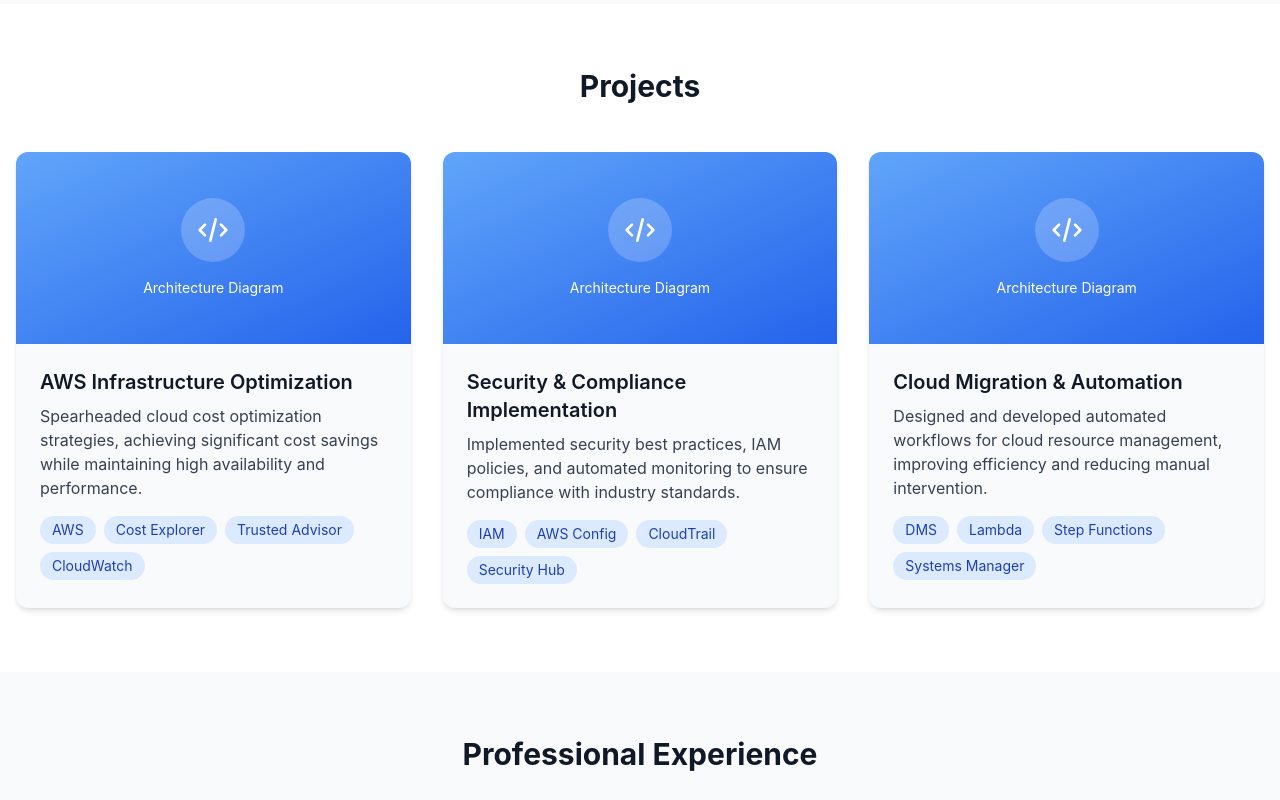
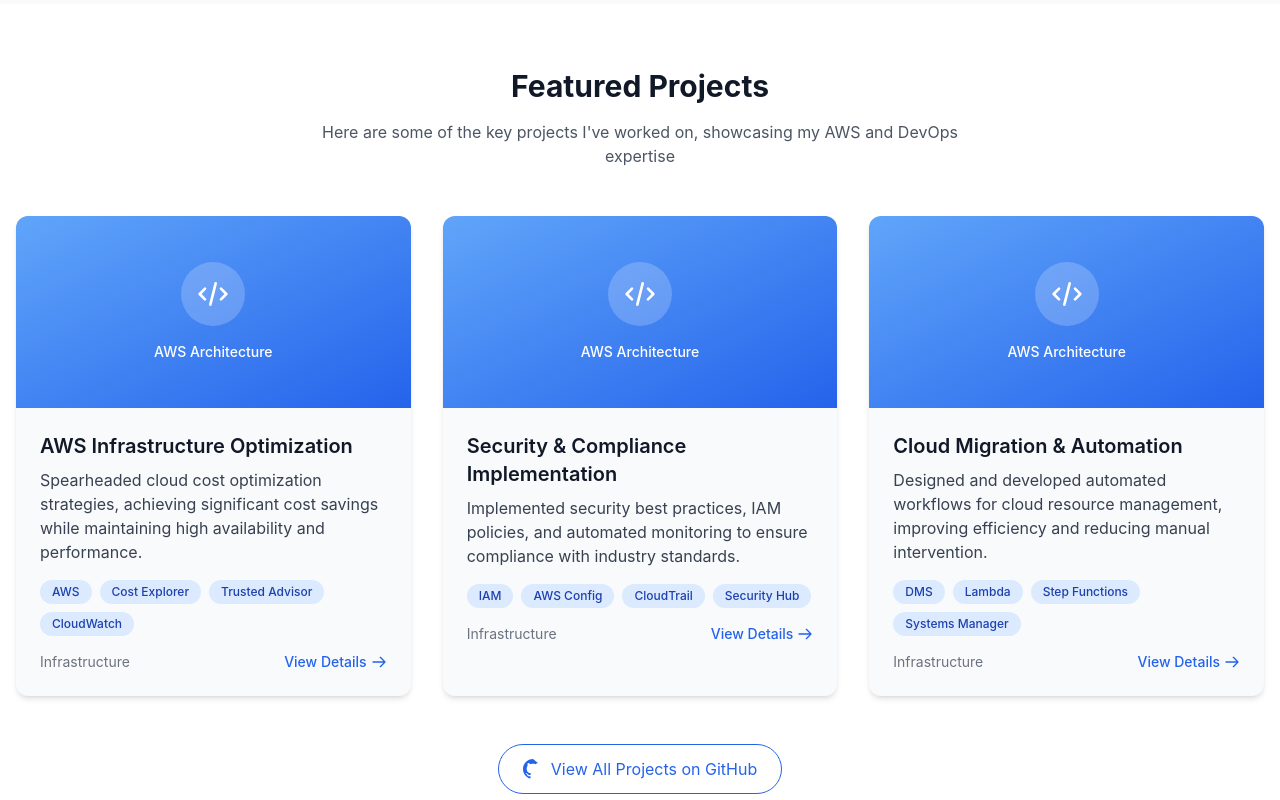
Before and after one commit to JitheeshJames/my_portfolio, a React (Vite) app: page / in a window 1280 px wide. Shown: the part 1460-2260 px from the top of the page. Built offline with nearby package versions, Linux system fonts and the light colour scheme.

Commit message:
Update Projects.jsx

```diff
--- a/src/components/Projects.jsx
+++ b/src/components/Projects.jsx
@@ -1,3 +1,4 @@
+// Enhanced Projects.jsx
 import { motion } from 'framer-motion'
 
 const Projects = ({ data }) => {
@@ -5,51 +6,80 @@
     <section id="projects" className="py-16 bg-white">
       <div className="container mx-auto px-4">
         <motion.h2
-          className="text-3xl font-bold text-center text-gray-900 mb-12"
+          className="text-3xl font-bold text-center text-gray-900 mb-4"
           initial={{ opacity: 0, y: 20 }}
           whileInView={{ opacity: 1, y: 0 }}
           viewport={{ once: true }}
           transition={{ duration: 0.5 }}
         >
-          Projects
+          Featured Projects
         </motion.h2>
+        <p className="text-center text-gray-600 max-w-2xl mx-auto mb-12">
+          Here are some of the key projects I've worked on, showcasing my AWS and DevOps expertise
+        </p>
 
         <div className="grid grid-cols-1 md:grid-cols-2 lg:grid-cols-3 gap-8">
           {data.map((project, index) => (
             <motion.div
               key={index}
-              className="bg-gray-50 rounded-xl overflow-hidden shadow-md card-hover"
+              className="bg-gray-50 rounded-xl overflow-hidden shadow-md card-hover group"
               initial={{ opacity: 0, y: 20 }}
               whileInView={{ opacity: 1, y: 0 }}
               viewport={{ once: true }}
               transition={{ duration: 0.5, delay: index * 0.1 }}
             >
-              <div className="h-48 bg-gradient-to-br from-blue-400 to-blue-600 flex items-center justify-center">
-                <div className="text-white text-center p-4">
-                  <div className="w-16 h-16 mx-auto mb-4 bg-white bg-opacity-20 rounded-full flex items-center justify-center">
-                    <svg xmlns="http://www.w3.org/2000/svg" className="h-8 w-8" fill="none" viewBox="0 0 24 24" stroke="currentColor">
-                      <path strokeLinecap="round" strokeLinejoin="round" strokeWidth={2} d="M10 20l4-16m4 4l4 4-4 4M6 16l-4-4 4-4" />
-                    </svg>
+              <div className="h-48 relative overflow-hidden">
+                <div className="w-full h-full bg-gradient-to-br from-blue-400 to-blue-600 flex items-center justify-center">
+                  <div className="text-white text-center p-4">
+                    <div className="w-16 h-16 mx-auto mb-4 bg-white bg-opacity-20 rounded-full flex items-center justify-center group-hover:scale-110 transition-transform">
+                      <svg xmlns="http://www.w3.org/2000/svg" className="h-8 w-8" fill="none" viewBox="0 0 24 24" stroke="currentColor">
+                        <path strokeLinecap="round" strokeLinejoin="round" strokeWidth={2} d="M10 20l4-16m4 4l4 4-4 4M6 16l-4-4 4-4" />
+                      </svg>
+                    </div>
+                    <p className="text-sm font-medium">AWS Architecture</p>
                   </div>
-                  <p className="text-sm">Architecture Diagram</p>
                 </div>
               </div>
               <div className="p-6">
                 <h3 className="text-xl font-semibold text-gray-900 mb-2">{project.title}</h3>
                 <p className="text-gray-700 mb-4">{project.description}</p>
-                <div className="flex flex-wrap gap-2">
+                <div className="flex flex-wrap gap-2 mb-4">
                   {project.technologies.map((tech, techIndex) => (
                     <span
                       key={techIndex}
-                      className="px-3 py-1 bg-blue-100 text-blue-800 rounded-full text-sm"
+                      className="px-3 py-1 bg-blue-100 text-blue-800 rounded-full text-xs font-medium"
                     >
                       {tech}
                     </span>
                   ))}
                 </div>
+                <div className="flex justify-between items-center">
+                  <span className="text-sm text-gray-500">Infrastructure</span>
+                  <button className="text-blue-600 hover:text-blue-800 text-sm font-medium flex items-center">
+                    View Details
+                    <svg xmlns="http://www.w3.org/2000/svg" className="h-4 w-4 ml-1" fill="none" viewBox="0 0 24 24" stroke="currentColor">
+                      <path strokeLinecap="round" strokeLinejoin="round" strokeWidth={2} d="M14 5l7 7m0 0l-7 7m7-7H3" />
+                    </svg>
+                  </button>
+                </div>
               </div>
             </motion.div>
           ))}
+        </div>
+
+        <div className="text-center mt-12">
+          <motion.a
+            href="https://github.com/JitheeshJames"
+            target="_blank"
+            rel="noopener noreferrer"
+            className="inline-flex items-center px-6 py-3 border border-blue-600 text-blue-600 rounded-full hover:bg-blue-600 hover:text-white transition-all"
+            whileHover={{ scale: 1.05 }}
+          >
+            <svg xmlns="http://www.w3.org/2000/svg" className="h-5 w-5 mr-2" fill="currentColor" viewBox="0 0 24 24">
+              <path d="M12 0C5.37 0 0 5.37 0 12c0 5.31 3.435 9.795 8.205 11.385.6.105.825-.255.825-.57 0-.285-.015-1.23-.015-2.235-3.015.555-3.795-.735-4.035-1.41-.135-.345-.72-1.41-1.23-1.695-.42-.225-1.02-.78-.015-.795.945-.015 1.62.87 1.845 1.23 1.08 1.815 2.805 1.305 3.495.99.105-.78.42-1.305.765-1.605-2.67-.3-5.46-1.335-5.46-5.925 0-1.305.465-2.385 1.23-3.225-.12-.3-.54-1.53.12-3.18 0 0 1.005-.315 3.3 1.23.96-.27 1.98-.405 3-.405s2.04.135 3 .405c2.295-1.56 3.3-1.23 3.3-1.23.66 1.65.24 2.88.12 3.极.765.84 1.23 1.905 1.23 3.225 0 4.605-2.805 5.625-5.475 5.925.435.375.81 1.095.81 2.22 0 1.605-.015 2.895-.015 3.3 0 .315.225.69.825.57A12.02 12.02 0 0024 12c0-6.63-5.37-12-12-12z"/>
+            </svg>
+            View All Projects on GitHub
+          </motion.a>
         </div>
       </div>
     </section>
```
